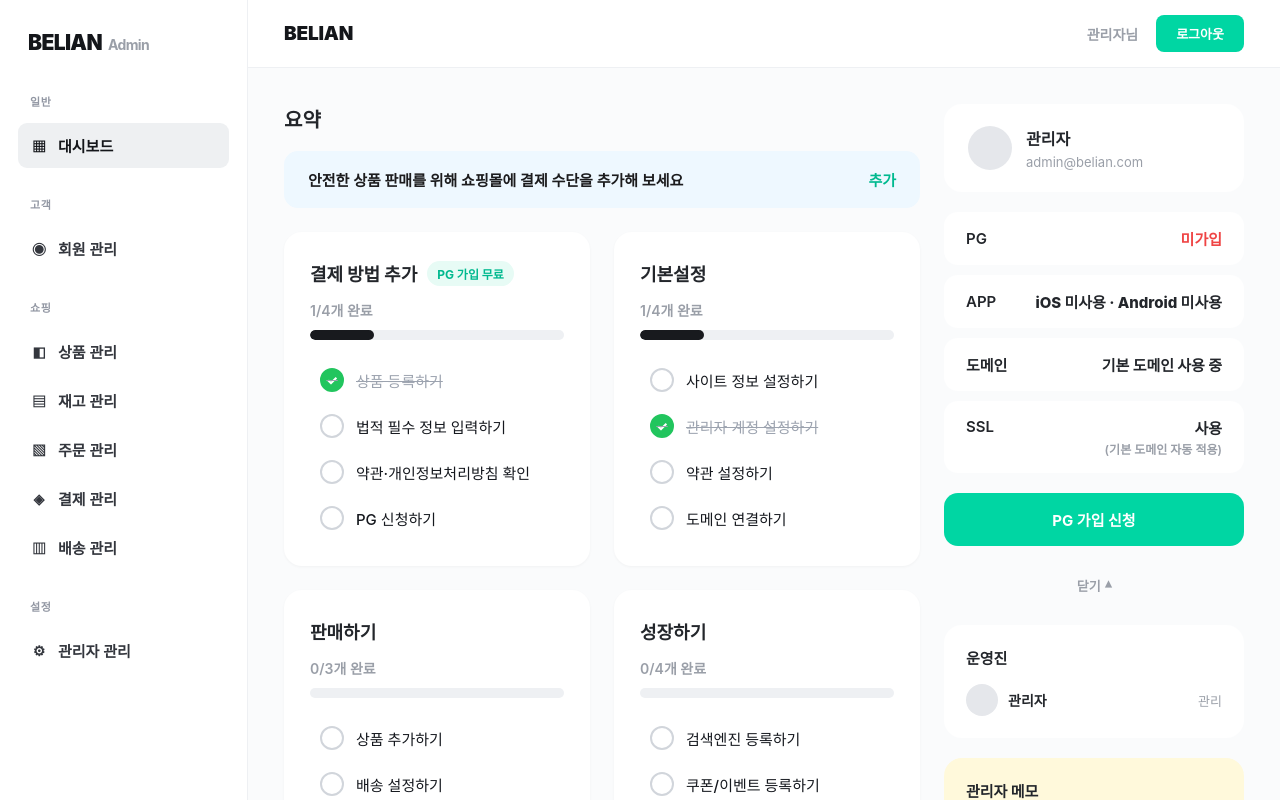
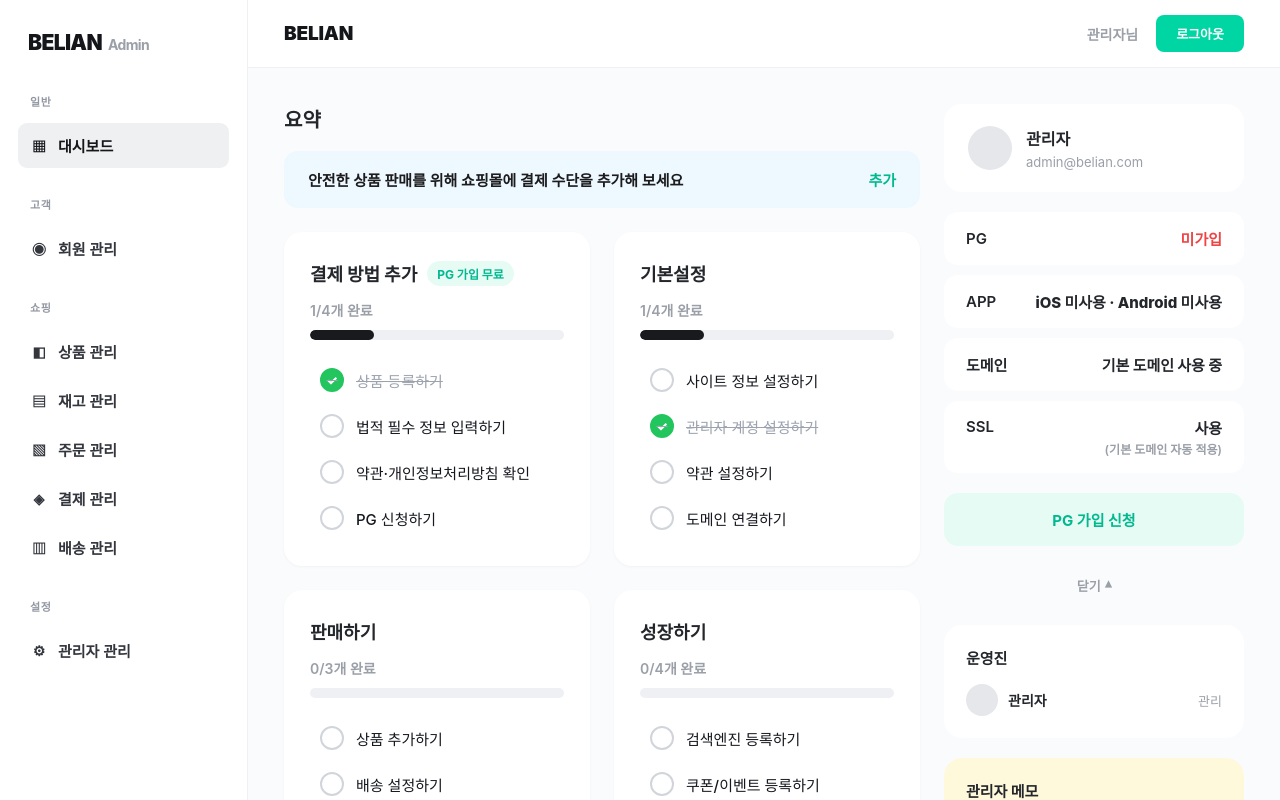
Before and after one commit to youzam136-sudo/belian-admin, a React (Vite) app: page / in a window 1280 px wide. Shown: the top 800 px of the page. Built offline with nearby package versions, Linux system fonts and the light colour scheme.

Commit message:
Update dashboard.css

```diff
--- a/src/styles/dashboard.css
+++ b/src/styles/dashboard.css
@@ -438,16 +438,17 @@
     padding: 16px;
     border: none;
     border-radius: 14px;
-    background-color: var(--admin-accent);
-    color: #ffffff;
+    background-color: var(--admin-accent-soft);
+    color: var(--admin-accent-dark);
     font-size: 15px;
     font-weight: 700;
     cursor: pointer;
-    transition: background-color 0.15s ease;
+    transition: background-color 0.15s ease, color 0.15s ease;
 }
 
 .dashboard-pg-btn:hover {
-    background-color: var(--admin-accent-dark);
+    background-color: var(--admin-accent);
+    color: #ffffff;
 }
 
 .dashboard-toggle-btn {
```
